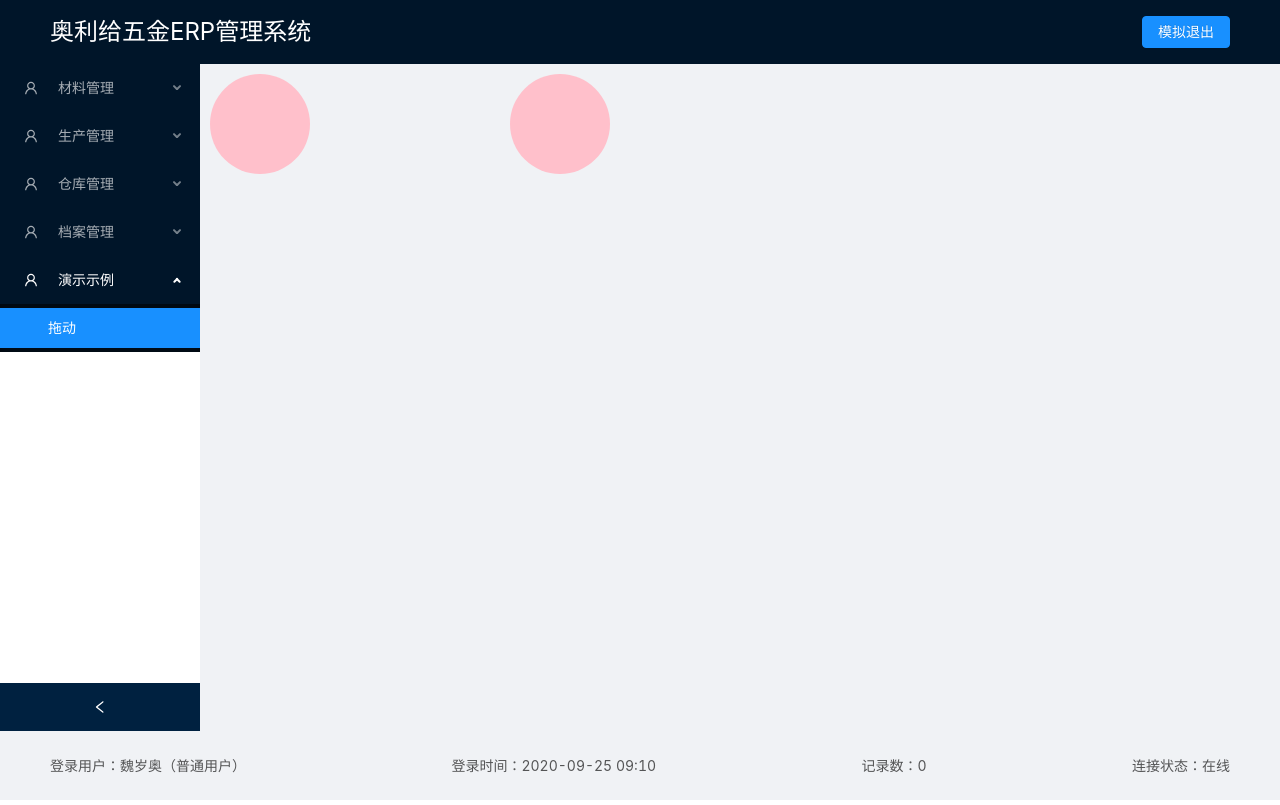
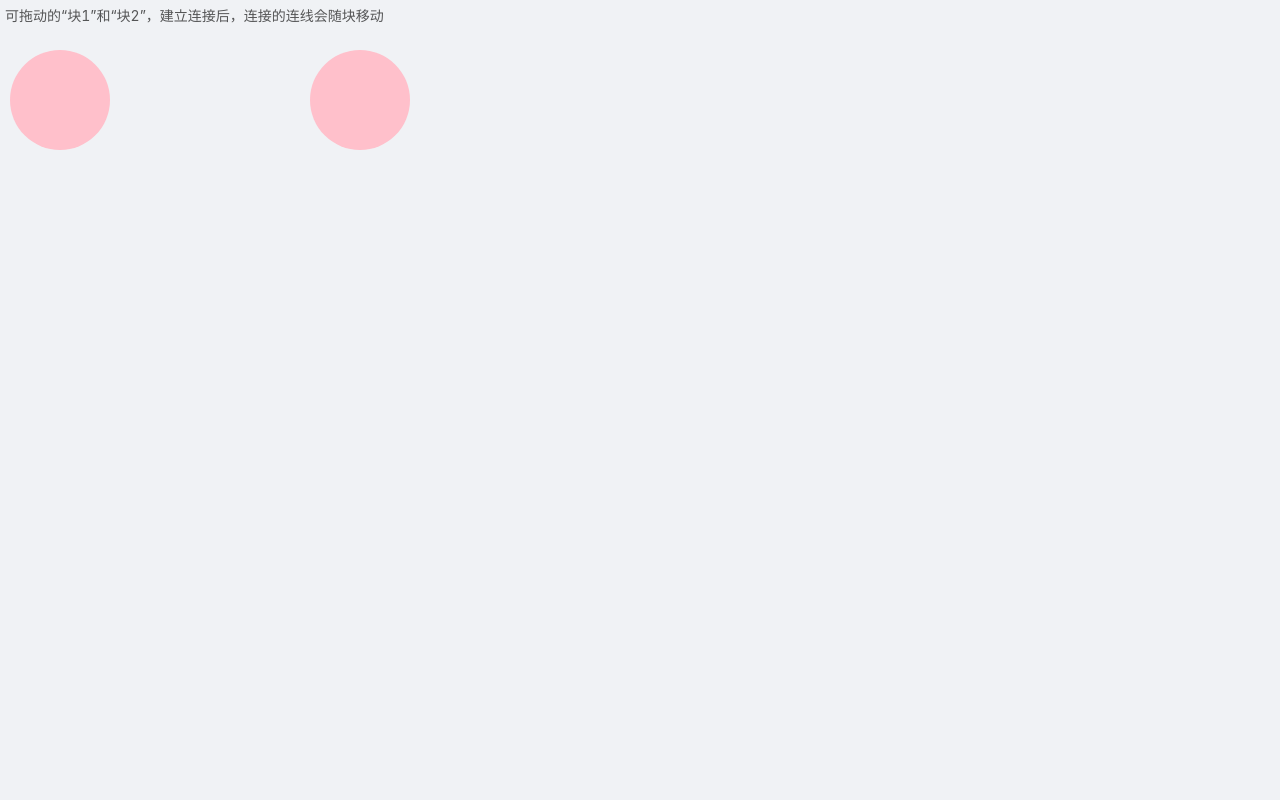
Before and after one commit to tanjing9406/antd-demo, a React (Create React App) app: page /demo/1 in a window 1280 px wide. Built offline with nearby package versions, Linux system fonts and the light colour scheme; sample sign-in values are in the browser's storage.

Commit message:
drag demo optimization

```diff
--- a/src/App.js
+++ b/src/App.js
@@ -33,22 +33,23 @@ function App() {
         <Route path="/login" component={LoginPage} />
         <PrivateRoute path="/">
           <Layout style={{ height: '100%' }}>
-            <Header style={{ color: '#fff', fontSize: 24, display: 'flex', alignItems: 'center', justifyContent: 'space-between' }}>
+            {/* <Header style={{ color: '#fff', fontSize: 24, display: 'flex', alignItems: 'center', justifyContent: 'space-between' }}>
               奥利给五金ERP管理系统
               <Button type="primary" onClick={loginOut}>模拟退出</Button>
-            </Header>
+            </Header> */}
             <Layout>
-              <AuSider />
+              {/* <AuSider /> */}
               <Content>
                 <Switch>
                   <Route path='/' exact>
-                    <Redirect to='/prod/planingNumbers' />
+                    {/* <Redirect to='/prod/planingNumbers' /> */}
+                    <Redirect to='/demo/1' />
                   </Route>
                   {genMenuRoute()}
                 </Switch>
               </Content>
             </Layout>
-            <Footer><div style={{ display: 'flex', justifyContent: 'space-between' }}><span>登录用户：魏岁奥（普通用户）</span><span>登录时间：2020-09-25 09:10</span><span>记录数：0</span><span>连接状态：在线</span></div></Footer>
+            {/* <Footer><div style={{ display: 'flex', justifyContent: 'space-between' }}><span>登录用户：魏岁奥（普通用户）</span><span>登录时间：2020-09-25 09:10</span><span>记录数：0</span><span>连接状态：在线</span></div></Footer> */}
           </Layout>
         </PrivateRoute>
       </Switch>
--- a/src/components/privateroute/index.js
+++ b/src/components/privateroute/index.js
@@ -6,7 +6,7 @@ export default function PrivateRoute({ children, ...rest }) {
     <Route
       {...rest}
       render={({ location }) =>
-        sessionStorage.getItem('isAuthenticated') ? (
+        sessionStorage.getItem('isAuthenticated') || true ? (
           children
         ) : (
             <Redirect
--- a/src/config/menu.config.js
+++ b/src/config/menu.config.js
@@ -6,10 +6,10 @@ import MenuStoreHouse from './menuconfigs/menu.config.storehouse'
 import MenuFile from './menuconfigs/menu.config.file'
 
 export default [
-    ...MenuMaterial,
-    ...MenuProd,
-    ...MenuStoreHouse,
-    ...MenuFile,
+    // ...MenuMaterial,
+    // ...MenuProd,
+    // ...MenuStoreHouse,
+    // ...MenuFile,
     {
         id: 'demo',
         title: '演示示例',
--- a/src/pages/demo/drag.js
+++ b/src/pages/demo/drag.js
@@ -6,8 +6,8 @@ const DragPage = () => {
     const [cn2, setCn2] = useState('')
     const [lineOpacity, setLineOpacity] = useState(0)
     const [dragging, setDragging] = useState(false)
-    const [pt1, setpt1] = useState([60, 60])
-    const [pt2, setpt2] = useState([360, 60])
+    const [pt1, setpt1] = useState([60, 100])
+    const [pt2, setpt2] = useState([360, 100])
     const [offset, setOffset] = useState([0, 0])
     const [isClick, setIsClick] = useState(true)
 
@@ -43,6 +43,11 @@ const DragPage = () => {
         setDragging(false)
     }
 
+    const handleMouseOut = () => {
+        setOffset([0, 0])
+        setDragging(false)
+    }
+
     useEffect(() => {
         if (cn1 && cn2) {
             setLineOpacity(1)
@@ -53,8 +58,8 @@ const DragPage = () => {
 
     return (
         <div className="drag-demo">
+            <div className="msg">可拖动的“块1”和“块2”，建立连接后，连接的连线会随块移动</div>
             <svg width="100%" height="100%"
-                viewBox="0 0 100% 100%"
                 xmlns="http://www.w3.org/2000/svg">
                 <line x1={pt1[0]} y1={pt1[1]} x2={pt2[0]} y2={pt2[1]} stroke="darkred" opacity={lineOpacity} />
                 <circle cx={pt1[0]} cy={pt1[1]} r="50" className={cn1} fill="pink"
@@ -62,6 +67,7 @@ const DragPage = () => {
                     onMouseDown={handleMouseDown}
                     onMouseMove={(e) => handleMouseMove(e, pt1, setpt1)}
                     onMouseUp={handleMouseUp}
+                    onMouseOut={handleMouseOut}
                 />
                 <circle cx={pt2[0]} cy={pt2[1]} r="50" fill="pink" className={cn2}
                     onClick={() => toggleClass(cn2, setCn2)}
--- a/src/pages/demo/style.less
+++ b/src/pages/demo/style.less
@@ -1,6 +1,12 @@
 .drag-demo {
     width: 100%;
     height: 100%;
+
+    .msg {
+        position: absolute;
+        padding: 5px;
+    }
+
     circle {
         &:hover {
             fill: brown;
```
